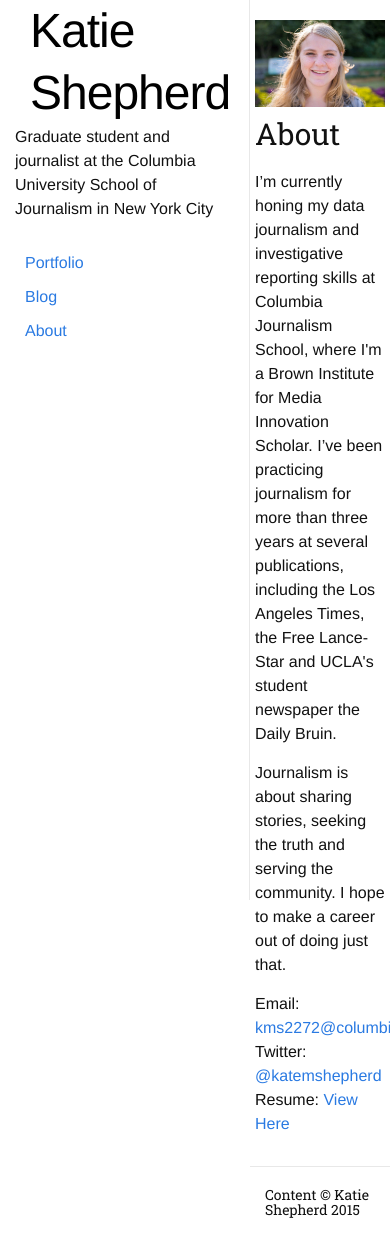
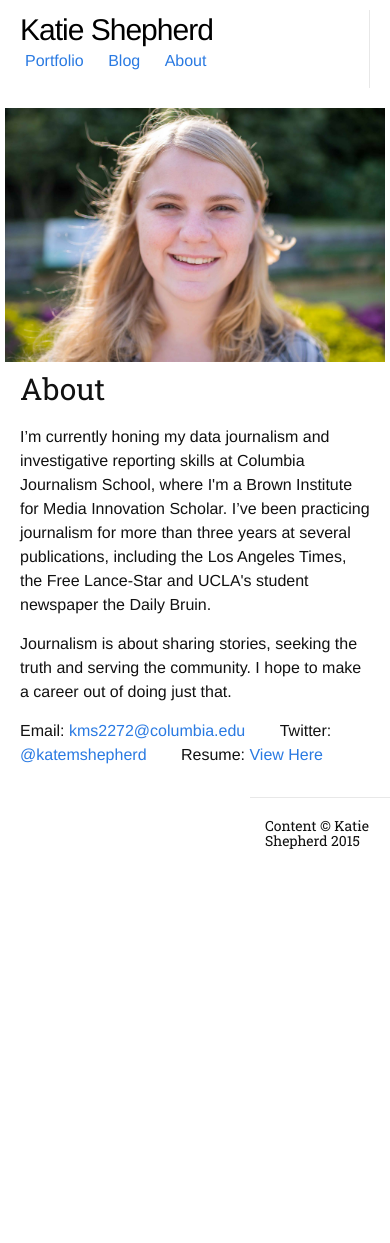
Before and after one commit to ksheps/ksheps.github.io, a Jekyll site: the page built from about.html, in a window 390 px wide. Built offline with Jekyll 4.4.1, drawn with Linux system fonts in a browser that asks for light colours; after the commit the page ends 900 px from its top, so only the background shows below that.

Commit message:
made blog and about responsive

```diff
--- a/about.html
+++ b/about.html
@@ -2,6 +2,38 @@
 layout: default
 ---
 <style>
+@media (max-width: 667px) {
+    header.site-header {
+      display: block;
+      position: relative;
+      max-width: none;
+    }
+    header .site-title {
+      width: 100%;
+      font-size: 3rem;
+      padding-left: 15px;
+    }
+    header .site-desc {
+      display: none;
+    }
+    header .site-nav {
+      font-size: 16px;
+      margin-top: 1rem;
+    }
+    header .site-nav ul li {
+      display: inline;
+      padding-right: 20px;
+    }
+    .page-content {
+      margin-left: 0;
+    }
+    .row {
+      margin: 0;
+    }
+    .li {
+      padding: 10px;
+    }
+}
 .about {
   margin-bottom: 2rem;
 }
```
Also changed, not shown: blog.html (+29 -0 lines).
